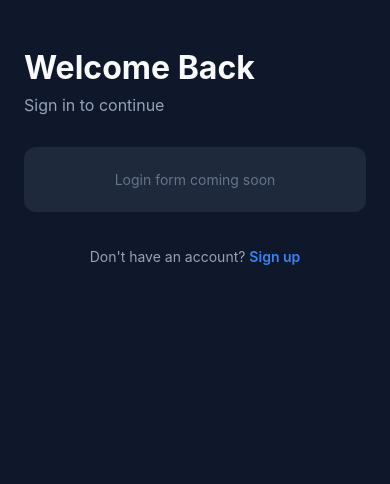
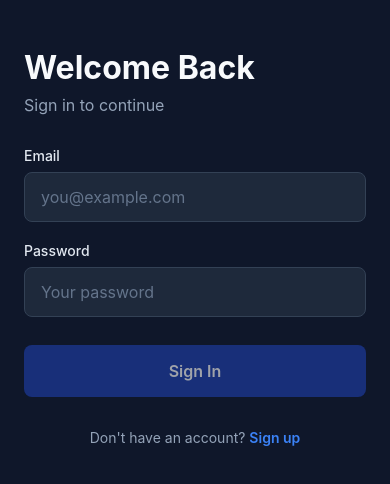
Before and after one commit to DissanayakeLYB/MatBrief, a React Native app: screen /Login in a window 390 px wide. Shown: the top 484 px of the page. Built offline with nearby package versions, Linux system fonts and the light colour scheme; no server answers.

Commit message:
feat: implement login screen with tests

```diff
--- a/src/screens/LoginScreen.tsx
+++ b/src/screens/LoginScreen.tsx
@@ -2,39 +2,174 @@
  * LoginScreen
  *
  * Allows existing users to sign in to their account.
- * This is a placeholder — we'll add the full UI in the next phase.
+ *
+ * Features:
+ * - Email and password inputs with validation
+ * - Loading state while authenticating
+ * - Clear error messages
+ * - Link to signup for new users
  */
 
-import { StyleSheet, Text, View, Pressable } from 'react-native';
+import { useState } from 'react';
+import {
+  StyleSheet,
+  Text,
+  View,
+  TextInput,
+  Pressable,
+  ActivityIndicator,
+  KeyboardAvoidingView,
+  Platform,
+  ScrollView,
+} from 'react-native';
 import { SafeAreaView } from 'react-native-safe-area-context';
 import type { NativeStackNavigationProp } from '@react-navigation/native-stack';
 import type { AuthStackParamList } from '../navigation/AuthNavigator';
+import { signIn } from '../services';
 
 type LoginScreenProps = {
   navigation: NativeStackNavigationProp<AuthStackParamList, 'Login'>;
 };
 
 export function LoginScreen({ navigation }: LoginScreenProps) {
+  // Form state
+  const [email, setEmail] = useState('');
+  const [password, setPassword] = useState('');
+
+  // UI state
+  const [isLoading, setIsLoading] = useState(false);
+  const [error, setError] = useState<string | null>(null);
+
+  /**
+   * Handle login button press.
+   *
+   * Flow:
+   * 1. Clear any previous errors
+   * 2. Set loading state (disables button, shows spinner)
+   * 3. Call auth service
+   * 4. If error, display it
+   * 5. If success, RootNavigator auto-switches to AppNavigator
+   */
+  const handleLogin = async () => {
+    // Clear previous error
+    setError(null);
+    setIsLoading(true);
+
+    try {
+      const result = await signIn(email, password);
+
+      if (result.error) {
+        setError(result.error.message);
+        return;
+      }
+
+      // Success! RootNavigator will automatically switch to AppNavigator
+      // because it's listening to auth state changes.
+      // No manual navigation needed here.
+    } finally {
+      setIsLoading(false);
+    }
+  };
+
+  /**
+   * Determine if the login button should be disabled.
+   * Disabled when loading or when inputs are empty.
+   */
+  const isButtonDisabled = isLoading || !email.trim() || !password;
+
   return (
     <SafeAreaView style={styles.container}>
-      <View style={styles.content}>
+      <KeyboardAvoidingView
+        behavior={Platform.OS === 'ios' ? 'padding' : 'height'}
+        style={styles.keyboardView}
+      >
+        <ScrollView
+          contentContainerStyle={styles.scrollContent}
+          keyboardShouldPersistTaps="handled"
+        >
+          {/* Header */}
+          <View style={styles.header}>
             <Text style={styles.title}>Welcome Back</Text>
             <Text style={styles.subtitle}>Sign in to continue</Text>
-
-        {/* Placeholder for login form */}
-        <View style={styles.placeholder}>
-          <Text style={styles.placeholderText}>Login form coming soon</Text>
           </View>
 
+          {/* Error Message */}
+          {error && (
+            <View style={styles.errorContainer} testID="error-message">
+              <Text style={styles.errorText}>{error}</Text>
+            </View>
+          )}
+
+          {/* Form */}
+          <View style={styles.form}>
+            {/* Email Input */}
+            <View style={styles.inputGroup}>
+              <Text style={styles.label}>Email</Text>
+              <TextInput
+                style={styles.input}
+                placeholder="you@example.com"
+                placeholderTextColor="#64748b"
+                value={email}
+                onChangeText={setEmail}
+                autoCapitalize="none"
+                autoCorrect={false}
+                keyboardType="email-address"
+                textContentType="emailAddress"
+                autoComplete="email"
+                editable={!isLoading}
+                testID="email-input"
+              />
+            </View>
+
+            {/* Password Input */}
+            <View style={styles.inputGroup}>
+              <Text style={styles.label}>Password</Text>
+              <TextInput
+                style={styles.input}
+                placeholder="Your password"
+                placeholderTextColor="#64748b"
+                value={password}
+                onChangeText={setPassword}
+                secureTextEntry
+                textContentType="password"
+                autoComplete="password"
+                editable={!isLoading}
+                testID="password-input"
+              />
+            </View>
+
+            {/* Login Button */}
+            <Pressable
+              style={[
+                styles.button,
+                isButtonDisabled && styles.buttonDisabled,
+              ]}
+              onPress={handleLogin}
+              disabled={isButtonDisabled}
+              testID="login-button"
+            >
+              {isLoading ? (
+                <ActivityIndicator color="#ffffff" size="small" />
+              ) : (
+                <Text style={styles.buttonText}>Sign In</Text>
+              )}
+            </Pressable>
+          </View>
+
+          {/* Signup Link */}
           <Pressable
             style={styles.link}
             onPress={() => navigation.navigate('Signup')}
+            disabled={isLoading}
+            testID="signup-link"
           >
             <Text style={styles.linkText}>
-            Don't have an account? <Text style={styles.linkTextBold}>Sign up</Text>
+              Don't have an account?{' '}
+              <Text style={styles.linkTextBold}>Sign up</Text>
             </Text>
           </Pressable>
-      </View>
+        </ScrollView>
+      </KeyboardAvoidingView>
     </SafeAreaView>
   );
 }
@@ -44,10 +179,17 @@ const styles = StyleSheet.create({
     flex: 1,
     backgroundColor: '#0f172a',
   },
-  content: {
+  keyboardView: {
     flex: 1,
+  },
+  scrollContent: {
+    flexGrow: 1,
     paddingHorizontal: 24,
     paddingTop: 48,
+    paddingBottom: 24,
+  },
+  header: {
+    marginBottom: 32,
   },
   title: {
     fontSize: 32,
@@ -58,22 +200,63 @@ const styles = StyleSheet.create({
   subtitle: {
     fontSize: 16,
     color: '#94a3b8',
-    marginBottom: 32,
   },
-  placeholder: {
+  errorContainer: {
+    backgroundColor: '#7f1d1d',
+    borderRadius: 8,
+    padding: 12,
+    marginBottom: 16,
+    borderWidth: 1,
+    borderColor: '#dc2626',
+  },
+  errorText: {
+    color: '#fecaca',
+    fontSize: 14,
+    textAlign: 'center',
+  },
+  form: {
+    gap: 20,
+  },
+  inputGroup: {
+    gap: 8,
+  },
+  label: {
+    fontSize: 14,
+    fontWeight: '500',
+    color: '#e2e8f0',
+  },
+  input: {
     backgroundColor: '#1e293b',
-    borderRadius: 12,
-    padding: 24,
+    borderRadius: 8,
+    paddingHorizontal: 16,
+    paddingVertical: 14,
+    fontSize: 16,
+    color: '#f8fafc',
+    borderWidth: 1,
+    borderColor: '#334155',
+  },
+  button: {
+    backgroundColor: '#3b82f6',
+    borderRadius: 8,
+    paddingVertical: 16,
     alignItems: 'center',
-    marginBottom: 24,
+    justifyContent: 'center',
+    marginTop: 8,
+    minHeight: 52,
   },
-  placeholderText: {
-    color: '#64748b',
-    fontSize: 14,
+  buttonDisabled: {
+    backgroundColor: '#1e40af',
+    opacity: 0.6,
+  },
+  buttonText: {
+    color: '#ffffff',
+    fontSize: 16,
+    fontWeight: '600',
   },
   link: {
     alignItems: 'center',
-    paddingVertical: 12,
+    paddingVertical: 16,
+    marginTop: 16,
   },
   linkText: {
     color: '#94a3b8',
```
Also changed, not shown: 1 other file (tests, documents, lock files or other folders). Lines whose indentation alone changed are shown as unchanged.
